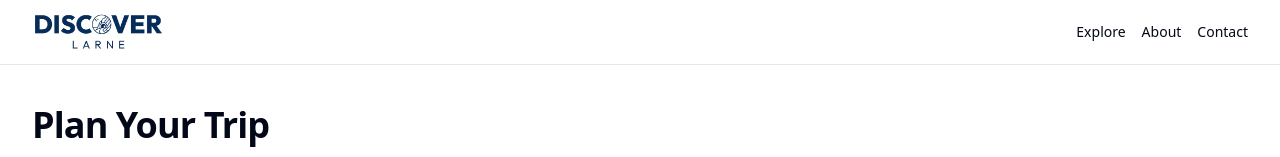
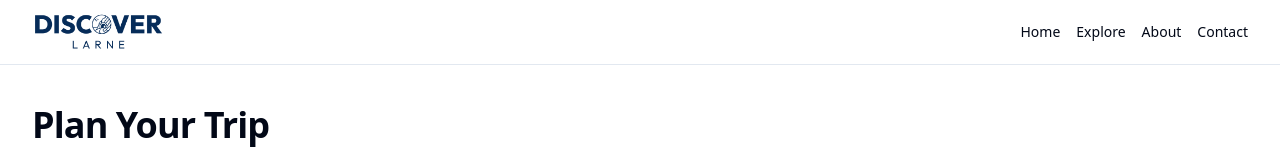
Before and after one commit to NafanJ/discover-larne, a React (Vite) app: page /plan in a window 1280 px wide. Shown: the top 157 px of the page. Built offline with nearby package versions, Linux system fonts and the light colour scheme.

Commit message:
Add Home to Navbar
Add "Home" link to the navbar for both desktop and mobile views.

```diff
--- a/src/components/layout/Navbar.tsx
+++ b/src/components/layout/Navbar.tsx
@@ -24,6 +24,7 @@ const Navbar = () => {
           <span className="sr-only">Discover Larne</span>
         </Link>
           <div className="hidden md:flex items-center gap-4 text-sm">
+            <Link to="/" className="hover-scale story-link">Home</Link>
             <NavigationMenu>
               <NavigationMenuList>
                 <NavigationMenuItem>
@@ -53,6 +54,9 @@ const Navbar = () => {
                 </SheetHeader>
                 <nav className="mt-4 grid gap-2">
                   <SheetClose asChild>
+                    <Link to="/" className="story-link">Home</Link>
+                  </SheetClose>
+                  <SheetClose asChild>
                     <Link to="/explore/listings" className="story-link">Explore</Link>
                   </SheetClose>
                   <SheetClose asChild>
```
